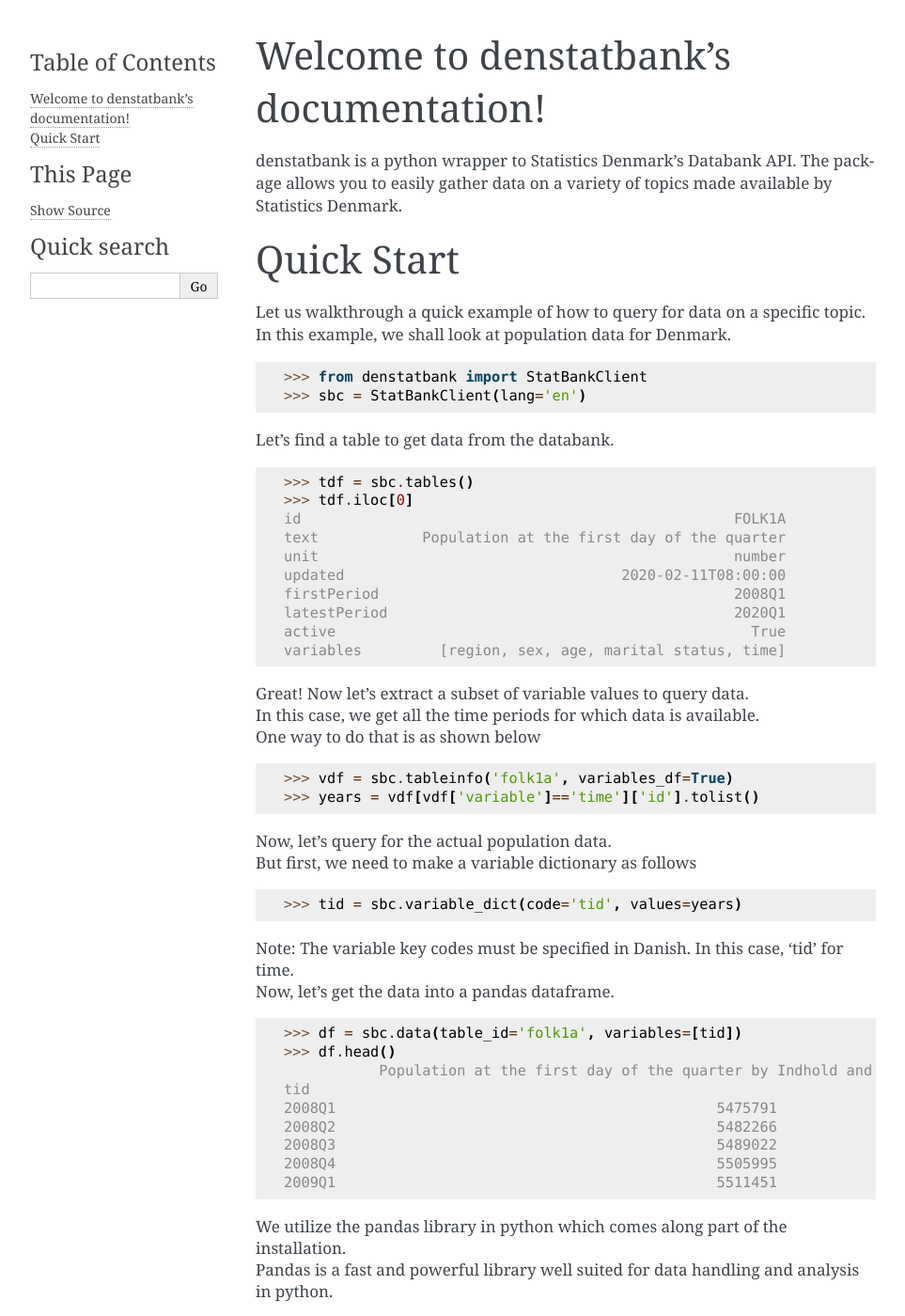
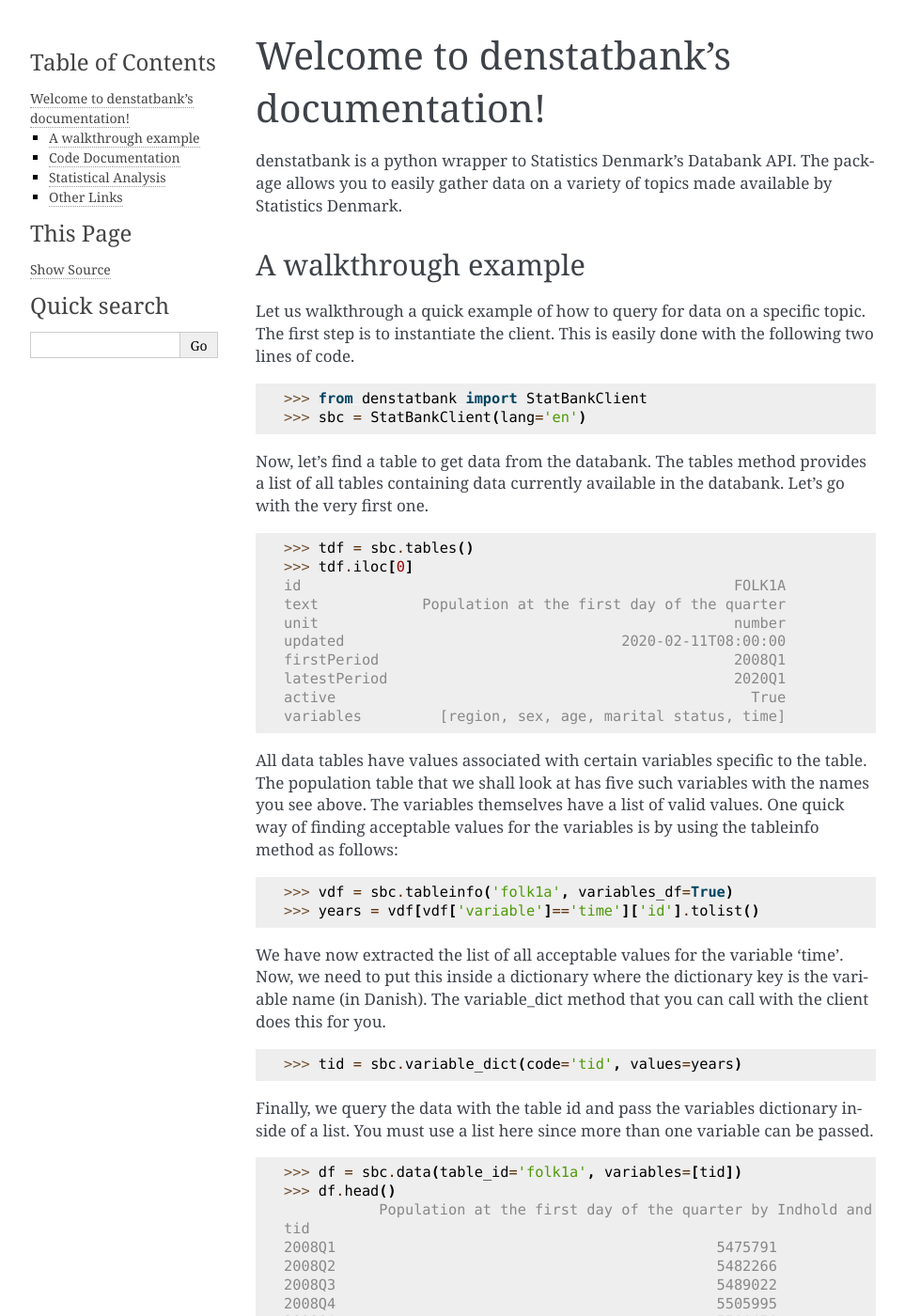
Before and after one commit to gmohandas/denstatbank, a Sphinx documentation site: the page built from docs/source/index.rst, in a window 1280 px wide and 1400 px high. Shown: the whole window at 94% size, without its empty margins (148-1111 px from the left). Built offline with Sphinx 7.4.7, drawn with Linux system fonts in a browser that asks for light colours; pages that are not in the unit, such as notebooks, are missing from menus; some of the changed text lies outside the part shown.

Commit message:
detailed walkthrough example in doc front page

```diff
--- a/docs/source/index.rst
+++ b/docs/source/index.rst
@@ -10,11 +10,12 @@
 The package allows you to easily gather data on a variety of topics made
 available by Statistics Denmark.
 
-Quick Start
-===========
+A walkthrough example
+---------------------
 
 Let us walkthrough a quick example of how to query for data on a specific
-topic. In this example, we shall look at population data for Denmark.
+topic. The first step is to instantiate the client. This is easily done with
+the following two lines of code.
 
 .. code-block:: python
 
@@ -22,7 +23,9 @@
    >>> sbc = StatBankClient(lang='en')
 
 
-Let's find a table to get data from the databank.
+Now, let's find a table to get data from the databank. The tables method provides
+a list of all tables containing data currently available in the databank.
+Let's go with the very first one.
 
 .. code-block:: python
 
@@ -37,25 +40,30 @@
    active                                                True
    variables         [region, sex, age, marital status, time]
 
-
-| Great! Now let's extract a subset of variable values to query data.
-| In this case, we get all the time periods for which data is available.
-| One way to do that is as shown below
+All data tables have values associated with certain variables specific
+to the table. The population table that we shall look at has five such
+variables with the names you see above.
+The variables themselves have a list of valid values. One quick way of
+finding acceptable values for the variables is by using the tableinfo
+method as follows:
 
 .. code-block:: python
 
    >>> vdf = sbc.tableinfo('folk1a', variables_df=True)
    >>> years = vdf[vdf['variable']=='time']['id'].tolist()
 
-| Now, let's query for the actual population data.
-| But first, we need to make a variable dictionary as follows
+We have now extracted the list of all acceptable values for the variable 'time'.
+Now, we need to put this inside a dictionary where the dictionary key
+is the variable name (in Danish). The variable_dict method that you can
+call with the client does this for you.
 
 .. code-block:: python
 
    >>> tid = sbc.variable_dict(code='tid', values=years)
 
-| Note: The variable key codes must be specified in Danish. In this case, 'tid' for time.
-| Now, let's get the data into a pandas dataframe.
+Finally, we query the data with the table id and pass the variables
+dictionary inside of a list. You must use a list here since more than
+one variable can be passed.
 
 .. code-block:: python
 
@@ -70,17 +78,55 @@
    2009Q1                                            5511451
 
 
-| We utilize the pandas library in python which comes along part of the installation.
-| Pandas is a fast and powerful library well suited for data handling and analysis in python.
+And there we have the population data. Let us quickly plot it to get a feel
+for the data.
+
+.. code-block:: python
+
+   >>> df.plot(style='o-', figsize=(10, 6))
+
+.. image:: demoplot.jpg
+
+
+denstatbank uses the pandas python library to facilitate the handling of
+data. Pandas is a fast, popular and powerful library used for data analysis and
+manipulation. It is therefore well suited to be used with this package.
+There are plenty of resources available to learn from if you are new to pandas.
+I would highly recommend this `book <https://wesmckinney.com/pages/book.html>`_
+by the creator of the library himself.
+
+
+Code Documentation
+------------------
+
+That was just a quick demonstration of what you can do. To learn more,
+have a look at the detailed documentation of the client methods which
+details the different parameter options and includes examples.
 
 .. toctree::
    :maxdepth: 2
-   :caption: Contents:
 
    denstatbank.denstatbank
    denstatbank.utils
 
 
+Statistical Analysis
+--------------------
+
+I hope to include a couple of examples demonstrating statistical and time
+series analysis that you can perform on the data available via the API.
+You will be able to find them on the package
+`github page <https://github.com/gmohandas/denstatbank>`_.
+
+
+Other Links
+-----------
+
+The documentation for the Databank API can be found
+`here <https://www.dst.dk/en/Statistik/statistikbanken/api>`_.
+
+Here, is the official website of
+`Statistics Denmark <https://www.dst.dk/en>`_.
 
 .. :caption: Contents:
 
```
